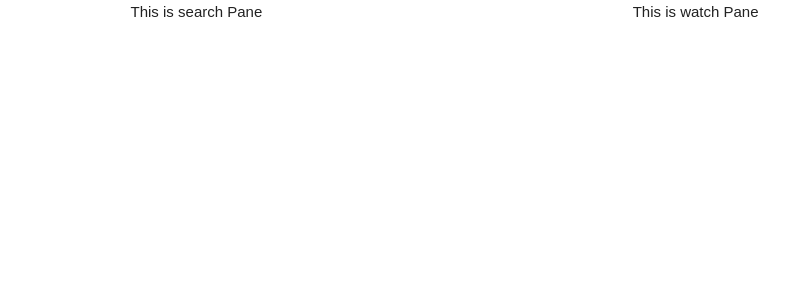
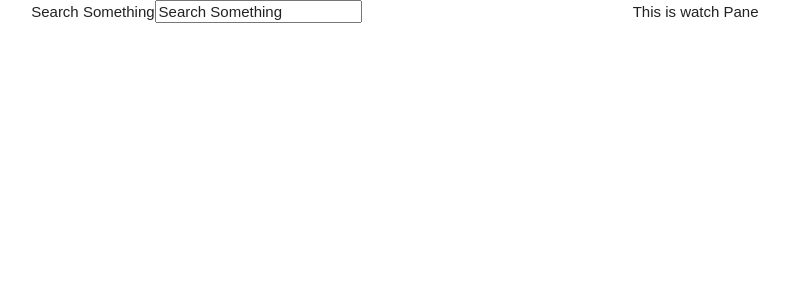
Before and after one commit to Takamichi-tsutsumi/gitrepo-manager, a React app: page / in a window 1280 px wide. Shown: the top 300 px of the page, without its empty margins (194-983 px from the left). Built offline with nearby package versions, Linux system fonts and the light colour scheme.

Commit message:
search container action reducer actiontype boiler

```diff
--- /dev/null
+++ b/src/actions/SearchActions.js
@@ -0,0 +1,4 @@
+import { createAction } from 'redux-actions';
+import * as types from '../constants/SearchActionTypes';
+
+export const updateQueryString = createAction(types.UPDATE_QUERY_STRING, data => data);
--- /dev/null
+++ b/src/constants/SearchActionTypes.js
@@ -0,0 +1 @@
+export const UPDATE_QUERY_STRING = 'UPDATE_QUERY_STRING';
--- a/src/containers/SearchPane.js
+++ b/src/containers/SearchPane.js
@@ -1,15 +1,38 @@
 import React, { Component } from 'react';
+import { bindActionCreators } from 'redux';
+import { connect } from 'react-redux';
+import { updateQueryString } from '../actions/SearchActions';
 
 
 class SearchPane extends Component {
   render() {
     return (
       <div className="columns six">
-        This is search Pane
+        { this.props.search.queryString }
+        <input
+          onChange={(e) => {
+            this.props.updateQueryString(e.target.value)
+          }}
+          value={this.props.search.queryString}
+        />
       </div>
     );
   }
 }
 
+const mapStateToProps = (state) => {
+  return {
+    search: state.search
+  };
+};
 
-export default SearchPane;
+const mapDispatchToProps = (dispatch) => {
+  return {
+    updateQueryString: bindActionCreators(updateQueryString, dispatch)
+  };
+};
+
+export default connect(
+  mapStateToProps,
+  mapDispatchToProps
+)(SearchPane);
--- /dev/null
+++ b/src/reducers/SearchReducer.js
@@ -0,0 +1,14 @@
+import { handleActions } from 'redux-actions';
+import * as Actions from '../actions/SearchActions';
+
+const INITIAL_STATE = {
+  queryString: 'Search Something',
+  resultList: [],
+};
+
+export const SearchReducer = handleActions({
+  [Actions.updateQueryString]: (state, action) => ({
+    ...state,
+    queryString: action.payload
+  }),
+}, INITIAL_STATE);
--- a/src/reducers/index.js
+++ b/src/reducers/index.js
@@ -1,5 +1,8 @@
 import { combineReducers } from 'redux';
+import { SearchReducer as search } from './SearchReducer';
 
-const reducers = combineReducers({ });
+const reducers = combineReducers({
+  search
+});
 
 export default reducers;
```
